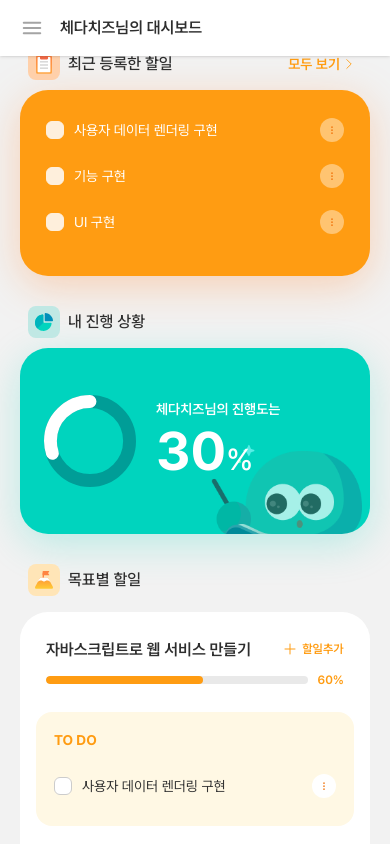
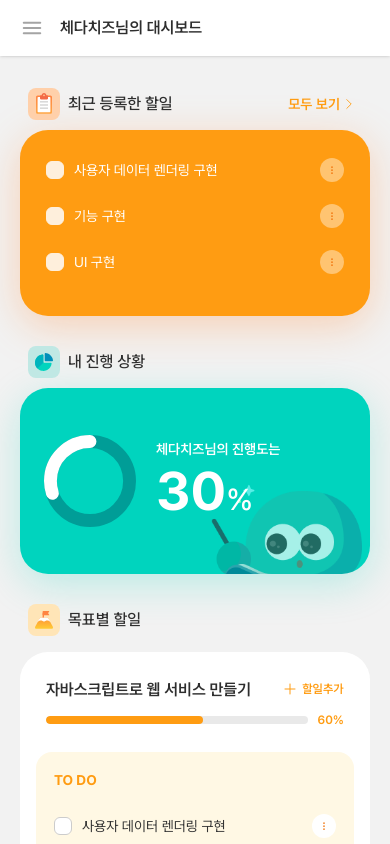
Before and after one commit to swallowedB/slice, a Next.js app: page / in a window 390 px wide. Built offline with nearby package versions, Linux system fonts and the light colour scheme.

Commit message:
💄 Style : ProtectedLayout 퍼블 수정

```diff
--- a/src/app/(protected)/layout.tsx
+++ b/src/app/(protected)/layout.tsx
@@ -3,12 +3,12 @@ import NavigationDesktop from "./_components/navigation/Navigation.Desktop";
 
 export default function ProtectedLayout({ children }: { children: ReactNode }) {
   return (
-    <main className="flex h-screen sm:gap-12 lg:gap-20 overflow-hidden">
+    <main className="flex h-screen overflow-hidden sm:gap-12 lg:gap-20">
       <div className="hidden sm:block">
         <NavigationDesktop />
       </div>
 
-      <section className="flex-1 overflow-y-auto px-5 py-12 lg:py-20 lg:pr-40">
+      <section className="flex-1 overflow-y-auto px-5 pt-22 pb-12 sm:pt-12 lg:py-20 lg:pr-40">
         {children}
       </section>
     </main>
```
